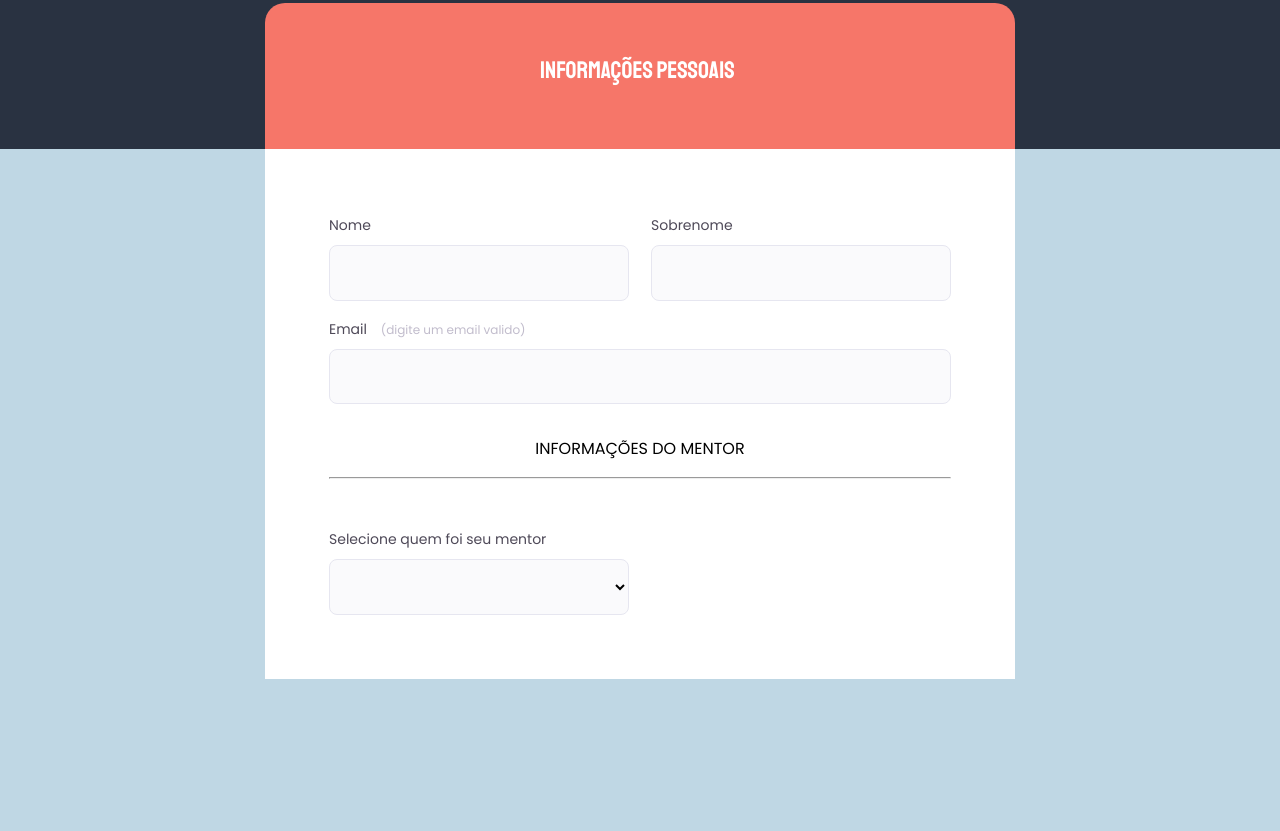
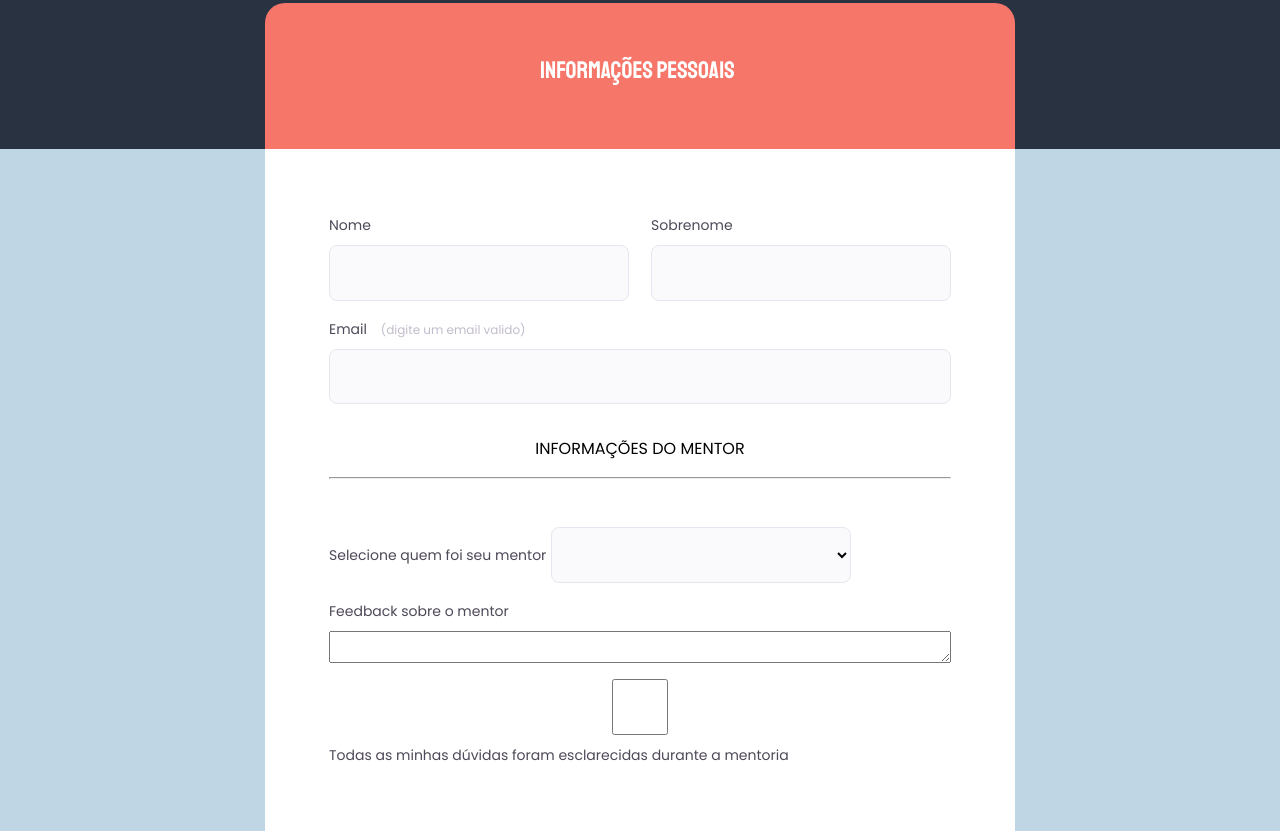
Before and after one commit to felipemuchulski/form_advanced, a plain HTML site: page index.html in a window 1280 px wide. Shown: the part 316-1147 px from the top of the page. Before the commit the page ends 995 px from the top, so only its background shows below. Drawn offline with Linux system fonts and the light colour scheme.

Commit message:
Adicionado textarea e checkbox

```diff
--- a/index.html
+++ b/index.html
@@ -63,7 +63,7 @@
               <legend>INFORMAÇÕES DO MENTOR</legend>
               <hr  />
 
-              <div class="input-wrapper">
+              <div class="input-wrapper-mentoria">
                 <label for="event-select">Selecione quem foi seu mentor</label>
                  <select name="" id="event-select" class="select_instructor">
                   <option value="disable" disabled selected></option>
@@ -73,6 +73,17 @@
                   <option value="name_4">Ana Silveira</option>
                  </select>
               </div>
+
+              <div class="input-wrapper">
+                <label for="event-textarea">Feedback sobre o mentor</label>
+                <textarea name="" id="event-textarea"></textarea>
+              </div>
+
+              <div class="checkbox-wrapper">
+                <input type="checkbox" name="" id="event-check">
+                <label for="event-check"> Todas as minhas dúvidas foram esclarecidas durante a mentoria</label>
+              </div>
+
             </div>
         </fieldset>
 
```
